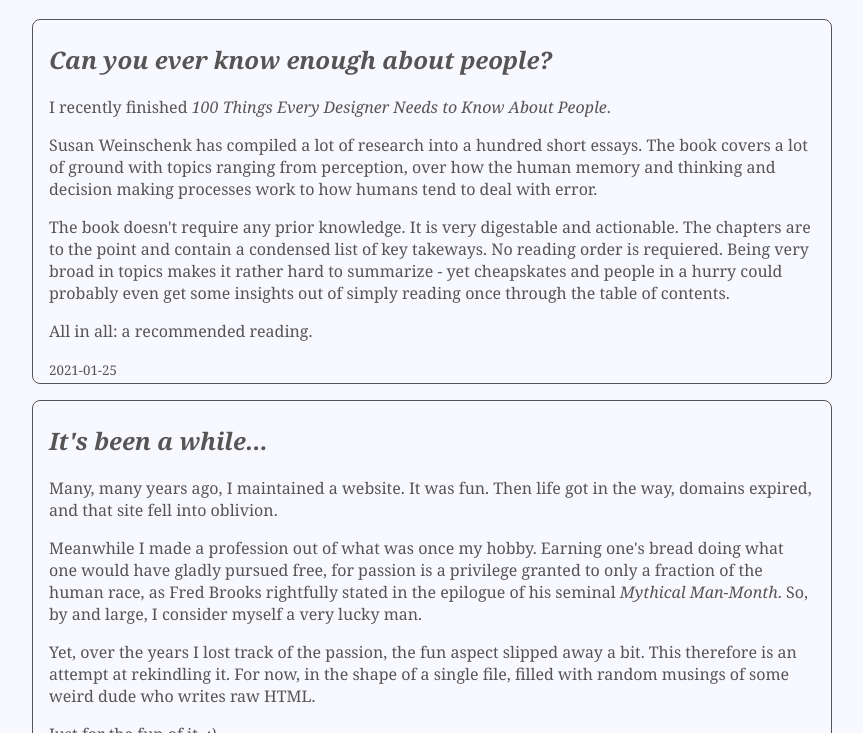
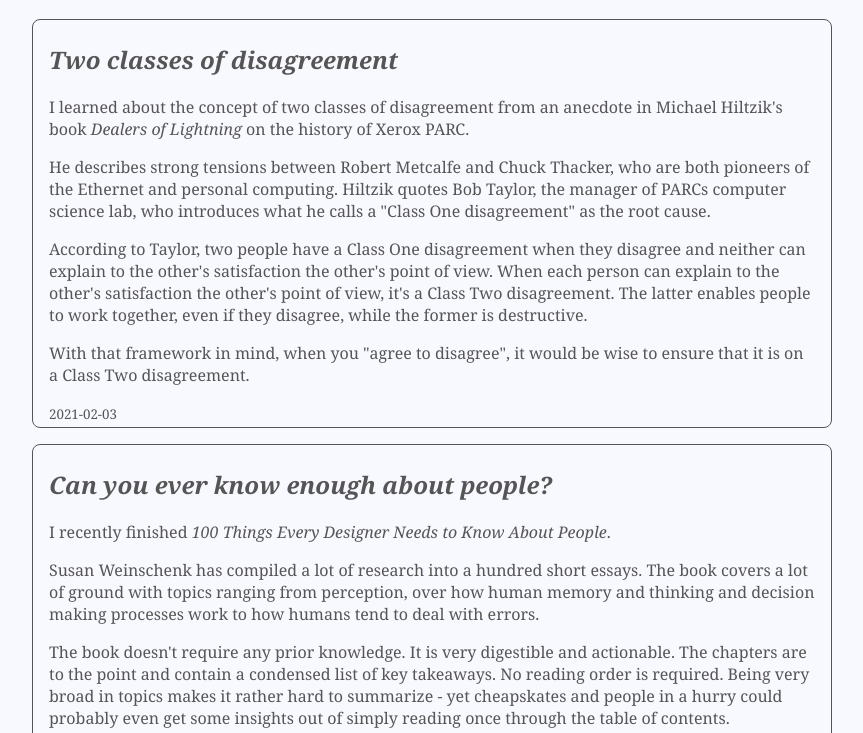
Before and after one commit to fnh/fnh.github.io, a plain HTML site: page index.html in a window 1280 px wide. Shown: the part 67-800 px from the top of the page, without its empty margins (208-1071 px from the left). Drawn offline with Linux system fonts and the light colour scheme.

Commit message:
Add article

```diff
--- a/index.html
+++ b/index.html
@@ -51,7 +51,37 @@
 
 <main>
 
-<article>
+<article id="2021-02-03">
+<h1>Two classes of disagreement</h1>
+<p>
+I learned about the concept of two classes of disagreement from an anecdote
+in Michael Hiltzik's book <i>Dealers of Lightning</i> on the history of Xerox PARC.
+</p>
+
+<p>
+He describes strong tensions between Robert Metcalfe and Chuck Thacker,
+who are both pioneers of the Ethernet and personal computing. Hiltzik quotes Bob Taylor,
+the manager of PARCs computer science lab, who introduces what he calls a
+"Class One disagreement" as the root cause.
+</p>
+
+<p>
+According to Taylor, two people have a Class One disagreement when they disagree
+and neither can explain to the other's satisfaction the other's point of view.
+When each person can explain to the other's satisfaction the other's point of view,
+it's a Class Two disagreement. The latter enables people to work together, even if
+they disagree, while the former is destructive.
+</p>
+
+<p>
+With that framework in mind, when you "agree to disagree", it would be
+wise to ensure that it is on a Class Two disagreement.
+</p>
+
+<small>2021-02-03</small>
+</article>
+
+<article id="2021-01-25">
 <h1>Can you ever know enough about people?</h1>
 
 <p>
@@ -61,14 +91,14 @@ I recently finished <i>100 Things Every Designer Needs to Know About People</i>.
 <p>
 Susan Weinschenk has compiled a lot of research into a hundred short essays.
 The book covers a lot of ground with topics ranging from perception, over
-how the human memory and thinking and decision making processes work to how
-humans tend to deal with error.
+how human memory and thinking and decision making processes work to how
+humans tend to deal with errors.
 </p>
 
 <p>
-The book doesn't require any prior knowledge. It is very digestable and actionable.
-The chapters are to the point and contain a condensed list of key takeways.
-No reading order is requiered. Being very broad in topics makes it rather hard to summarize -
+The book doesn't require any prior knowledge. It is very digestible and actionable.
+The chapters are to the point and contain a condensed list of key takeaways.
+No reading order is required. Being very broad in topics makes it rather hard to summarize -
 yet cheapskates and people in a hurry could probably even get some insights
 out of simply reading once through the table of contents.
 </p>
@@ -78,7 +108,7 @@ out of simply reading once through the table of contents.
 <small>2021-01-25</small>
 </article>
 
-<article>
+<article id="2021-01-20">
 <h1>It's been a while...</h1>
 
 <p>
@@ -86,7 +116,7 @@ Many, many years ago, I maintained a website. It was fun.
 Then life got in the way, domains expired, and that site fell into oblivion.
 </p>
 <p>
-Meanwhile I made a profession out of what was once my hobby.
+Meanwhile, I made a profession out of what was once my hobby.
 
 Earning one's bread doing what one would have gladly pursued free, for passion
 is a privilege granted to only a fraction of the human race, as Fred Brooks
@@ -96,8 +126,9 @@ So, by and large, I consider myself a very lucky man.
 
 <p>
 Yet, over the years I lost track of the passion, the fun aspect slipped away a bit.
-This therefore is an attempt at rekindling it. For now, in the shape of a single
-file, filled with random musings of some weird dude who writes raw HTML.
+This, therefore, is an attempt at rekindling it. For now, in the shape of a single
+file, filled with random musings of some <a href="https://rakhim.org/images/honestly-undefined/blogging.jpg">
+weird dude who writes raw HTML</a>.
 </p>
 
 <p>Just for the fun of it. <i>:)</i></p>
```
